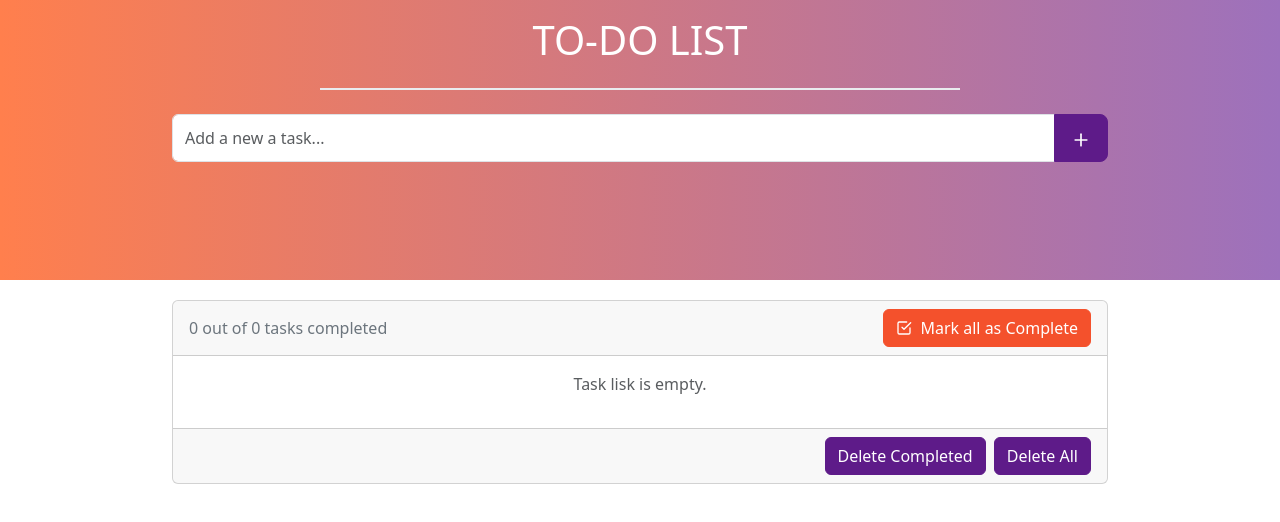
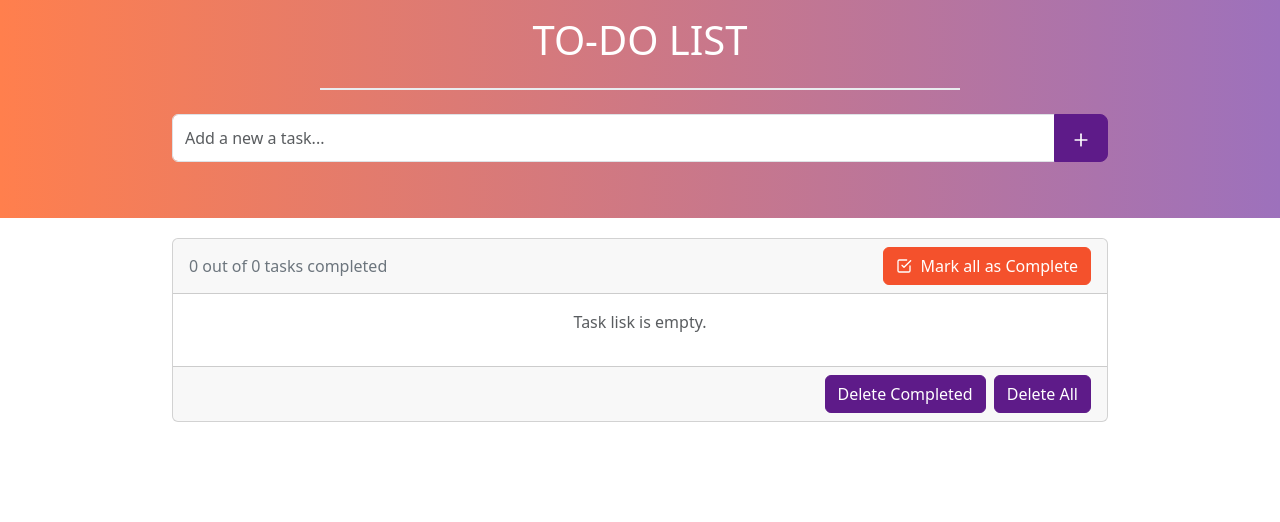
Before and after one commit to francheskakristine/todo-app, a React (Vite) app: page / in a window 1280 px wide. Shown: the top 522 px of the page. Built offline with nearby package versions, Linux system fonts and the light colour scheme.

Commit message:
change background

```diff
--- a/src/App.css
+++ b/src/App.css
@@ -9,7 +9,7 @@
 
 .header {
   background: linear-gradient(to right, var(--primary-lighter), var(--secondary-lighter));
-  height: 35vh;
+  padding-bottom: 40px;
   margin-bottom: 20px;
 }
 
```
